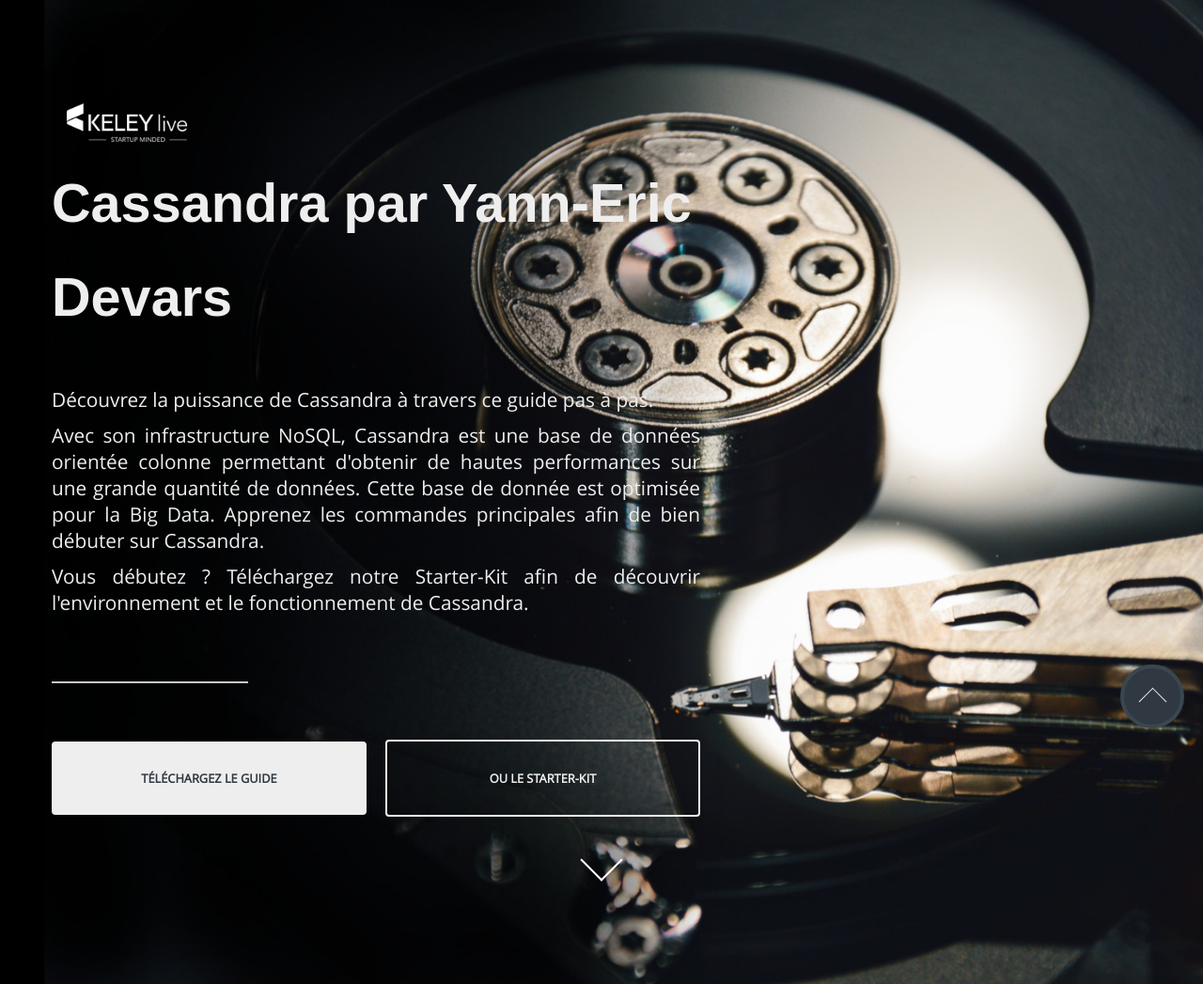
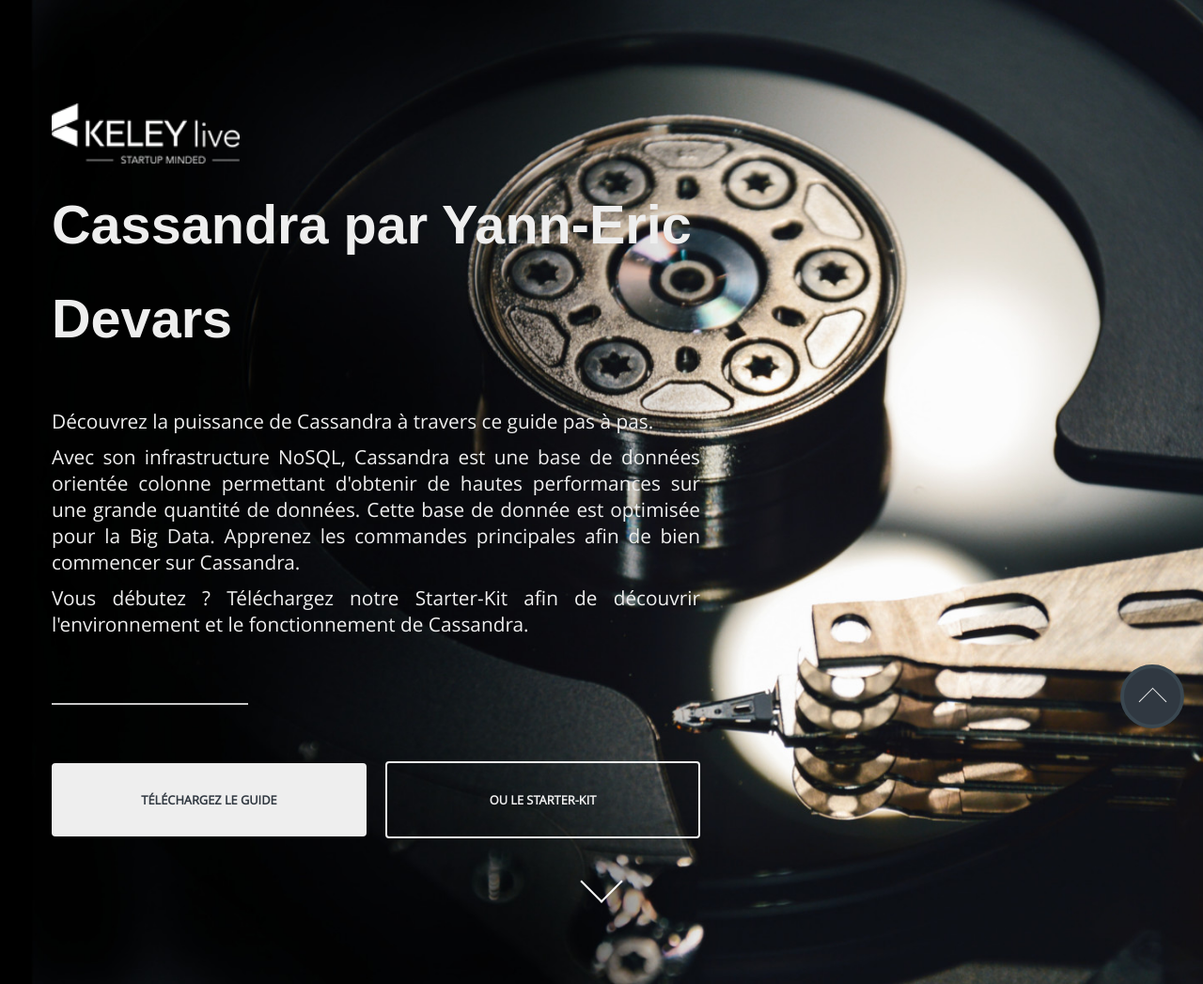
Before and after one commit to opensource-keley/formation-cassandra, a website: page index.html in a window 1280 px wide. Shown: the top 1047 px of the page at 94% size. Drawn offline with Linux system fonts and the light colour scheme; a web font is replaced by a local one.

Commit message:
Préparation au déploiement de la landing page

```diff
--- a/index.html
+++ b/index.html
@@ -16,10 +16,10 @@
 	<header class="page">
 		<div class="slider content flex row aifs jcfs fw">
 			<div class="w60 flex column aifs jcc fw">
-				<a href="http://www.keley-live.com/fr" target='_blank'><img src="images/logo-keley.png" alt="Keley-live"></a>
+				<a id="logo" href="http://www.keley-live.com/fr" target='_blank'><img src="images/logo-keley.png" alt="Keley-live"></a>
 				<h1>Cassandra par Yann-Eric Devars</h1>
 				<p>Découvrez la puissance de Cassandra à travers ce guide pas à pas.</p>
-				<p>Avec son infrastructure NoSQL, Cassandra est une base de données orientée colonne permettant d'obtenir de hautes performances sur une grande quantité de données. Cette base de donnée est optimisée pour la Big Data. Apprenez les commandes principales afin de bien débuter sur Cassandra.</p>
+				<p>Avec son infrastructure NoSQL, Cassandra est une base de données orientée colonne permettant d'obtenir de hautes performances sur une grande quantité de données. Cette base de donnée est optimisée pour la Big Data. Apprenez les commandes principales afin de bien commencer sur Cassandra.</p>
 				<p>Vous débutez ? Téléchargez notre Starter-Kit afin de découvrir l'environnement et le fonctionnement de Cassandra.</p>
 				<hr>
 				<div class=" w100 flex row aic jcc fw">
--- a/scss/partials/_common.scss
+++ b/scss/partials/_common.scss
@@ -151,7 +151,7 @@
 	text-align: left;
 	line-height: 100px;
 	@media screen and (max-width: $desktopWidth){font-size:3.6em; line-height: 100px;}
-	@media screen and (max-width: $mobileWidth){font-size:3em;}
+	@media screen and (max-width: $mobileWidth){font-size:3em; line-height: 50px;}
 }
 
 h2{
--- a/scss/partials/_header.scss
+++ b/scss/partials/_header.scss
@@ -22,6 +22,13 @@
 		}
 		p{color: $color3; font-size: 1.3em; &:last-of-type{margin-bottom: 40px;}}
 		div.w100{padding: 0; margin: 30px 0;}
+		#logo{
+			width: 100%;
+			display: block;
+			text-align: left;
+			@media screen and (max-width: $mobileWidth){text-align:center;}
+			img{width: 100%; max-width: 200px;}
+		}
 		>a{
 			width: 100%;
 			height: 50px;
@@ -57,7 +64,7 @@
 
 
 div.header{
-	// @media screen and (max-width: $mobileWidth){display: none;}
+	@media screen and (max-width: $mobileWidth){display: none;}
 	&.ancre{
 		.content{
 			position:fixed;
```
Also changed, not shown: css/master.css, css/master.min.css, 4 other files.
